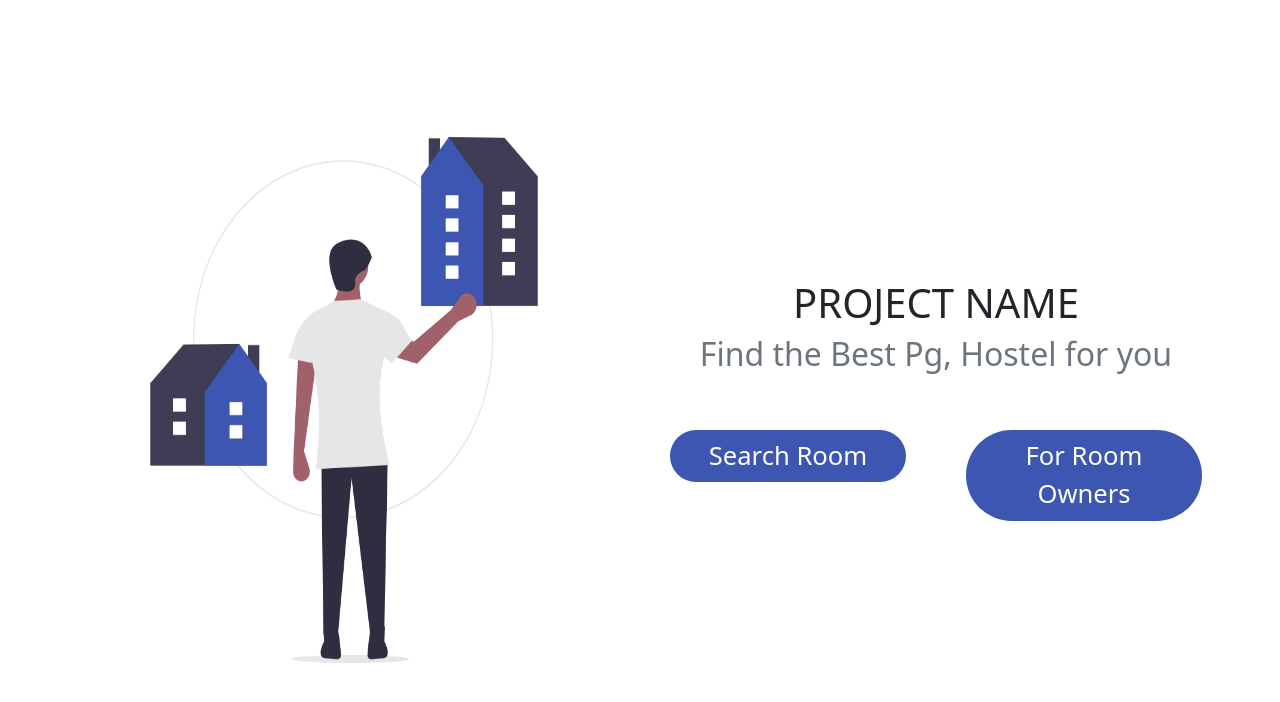
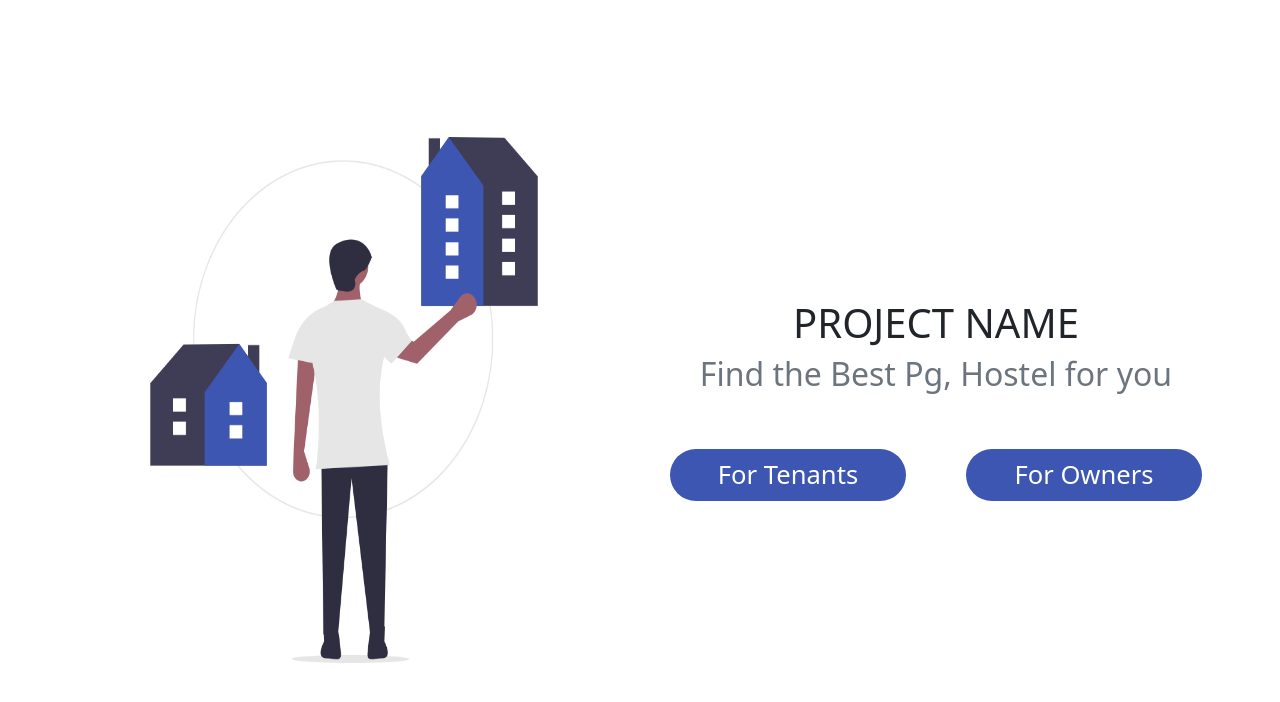
Before and after one commit to PIE-3/Dev-Hacker-, a React (Create React App) app in the folder frontend/: page / in a window 1280 px wide. Shown: the top 702 px of the page. Built offline with nearby package versions, Linux system fonts and the light colour scheme.

Commit message:
button name changed

```diff
--- a/frontend/src/Components/Main-Page/MainPage.js
+++ b/frontend/src/Components/Main-Page/MainPage.js
@@ -21,10 +21,10 @@ function MainPage(){
 
                 <div className="row w-100 text-center align-items-start g-3">
                     <div className="col-lg-6 col-sm-12">
-                        <button className="btn search-button rounded-pill">Search Room</button>
+                        <button className="btn search-button rounded-pill">For Tenants</button>
                     </div>
                     <div className="col-lg-6 cik-sm-12">
-                        <button className="btn add-button rounded-pill">For Room Owners</button>
+                        <button className="btn add-button rounded-pill">For Owners</button>
                     </div>
                 </div>
             </div>
```
